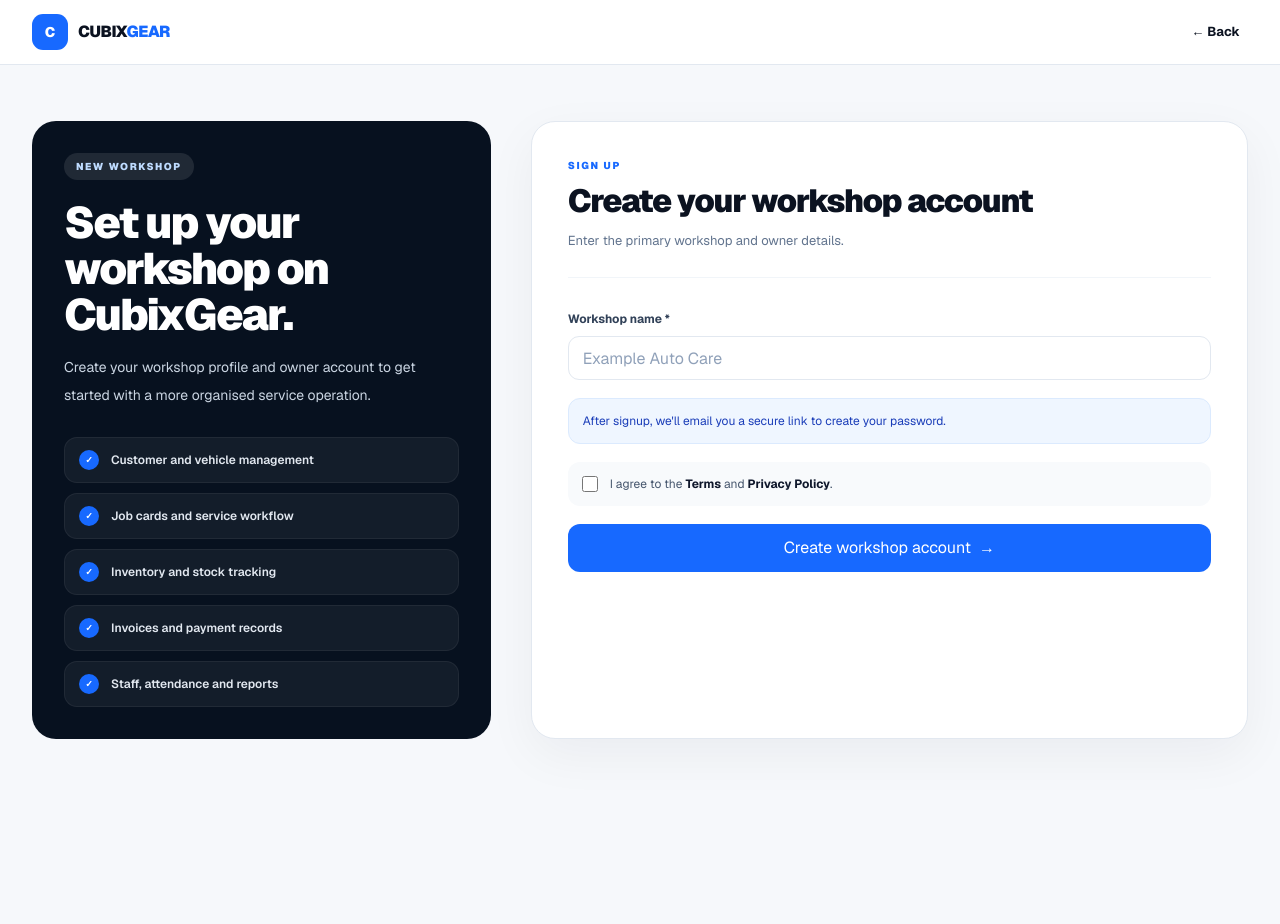
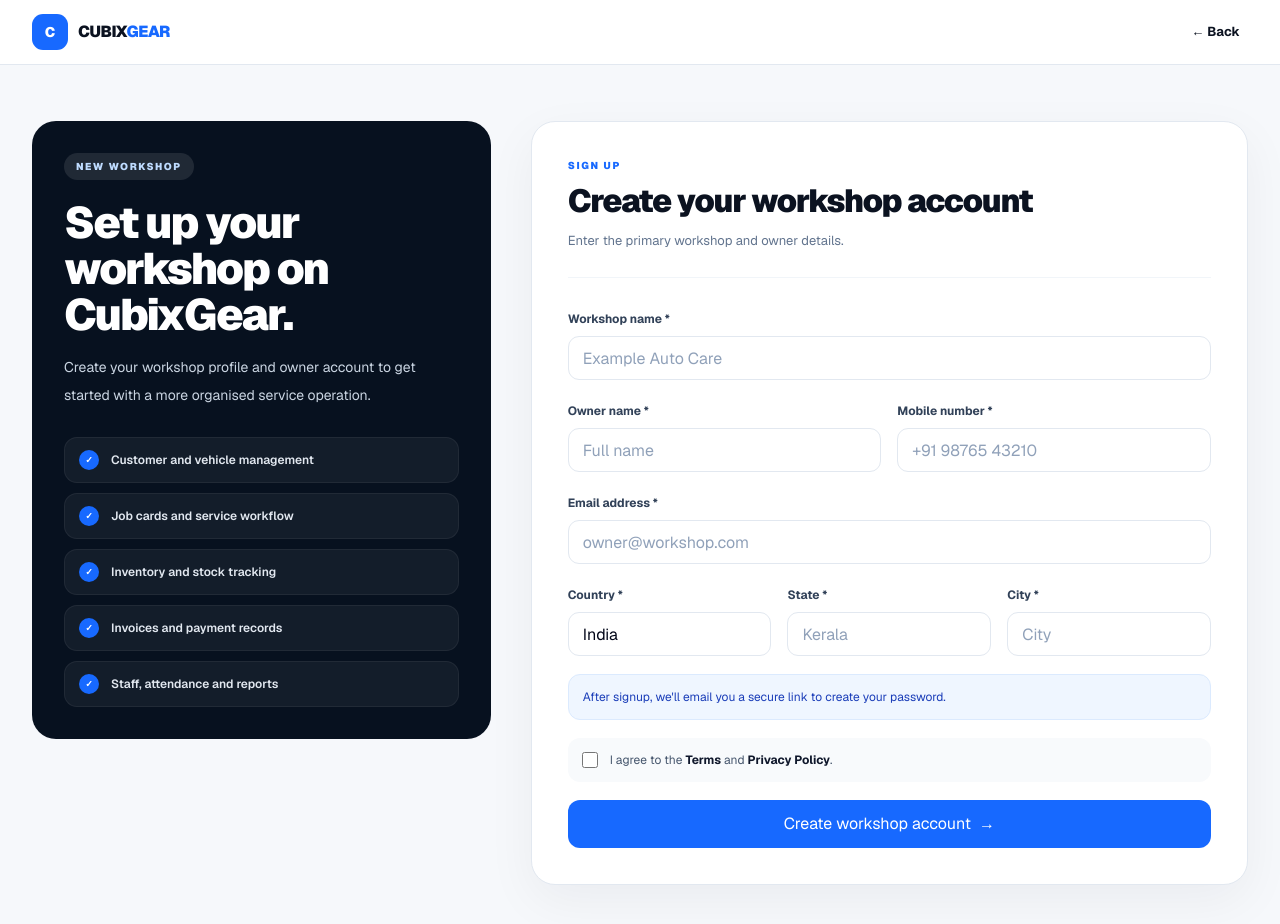
Before and after one commit to amnas-cubixmet/cubegears-public-website, a Next.js app: page /signup in a window 1280 px wide. Shown: the top 924 px of the page. Before the commit the page ends 800 px from the top, so only its background shows below. Built offline with nearby package versions, Linux system fonts and the light colour scheme.

Commit message:
Restore full signup fields with email password setup flow

```diff
--- a/app/signup/signup-form.tsx
+++ b/app/signup/signup-form.tsx
@@ -88,6 +88,99 @@
         />
       </div>
 
+      <div className="grid gap-4 sm:grid-cols-2">
+        <div>
+          <label className={labelClass} htmlFor="ownerName">
+            Owner name *
+          </label>
+          <input
+            id="ownerName"
+            className={fieldClass}
+            placeholder="Full name"
+            autoComplete="name"
+            value={form.ownerName}
+            onChange={(e) => setField("ownerName", e.target.value)}
+            required
+          />
+        </div>
+        <div>
+          <label className={labelClass} htmlFor="mobile">
+            Mobile number *
+          </label>
+          <input
+            id="mobile"
+            className={fieldClass}
+            placeholder="+91 98765 43210"
+            type="tel"
+            inputMode="tel"
+            autoComplete="tel"
+            value={form.mobile}
+            onChange={(e) => setField("mobile", e.target.value)}
+            required
+          />
+        </div>
+      </div>
+
+      <div>
+        <label className={labelClass} htmlFor="email">
+          Email address *
+        </label>
+        <input
+          id="email"
+          className={fieldClass}
+          placeholder="owner@workshop.com"
+          type="email"
+          autoComplete="email"
+          value={form.email}
+          onChange={(e) => setField("email", e.target.value)}
+          required
+        />
+      </div>
+
+      <div className="grid gap-4 sm:grid-cols-3">
+        <div>
+          <label className={labelClass} htmlFor="country">
+            Country *
+          </label>
+          <input
+            id="country"
+            className={fieldClass}
+            autoComplete="country-name"
+            value={form.country}
+            onChange={(e) => setField("country", e.target.value)}
+            required
+          />
+        </div>
+        <div>
+          <label className={labelClass} htmlFor="state">
+            State *
+          </label>
+          <input
+            id="state"
+            className={fieldClass}
+            placeholder="Kerala"
+            autoComplete="address-level1"
+            value={form.state}
+            onChange={(e) => setField("state", e.target.value)}
+            required
+          />
+        </div>
+        <div>
+          <label className={labelClass} htmlFor="city">
+            City *
+          </label>
+          <input
+            id="city"
+            className={fieldClass}
+            placeholder="City"
+            autoComplete="address-level2"
+            value={form.city}
+            onChange={(e) => setField("city", e.target.value)}
+            required
+          />
+        </div>
+      </div>
+
       <div className="rounded-[12px] border border-blue-100 bg-blue-50 px-3.5 py-3 text-[12px] leading-5 text-blue-800">
         After signup, we&apos;ll email you a secure link to create your password.
       </div>
```
